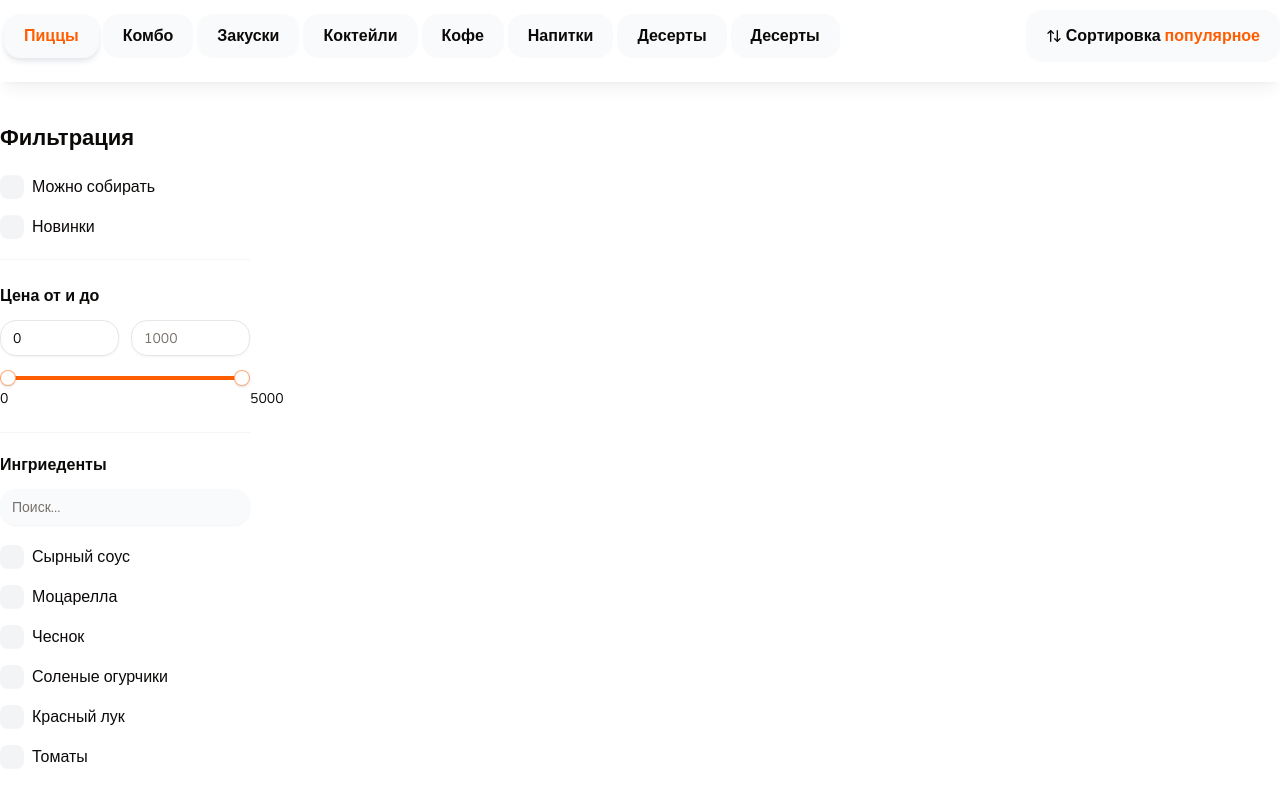
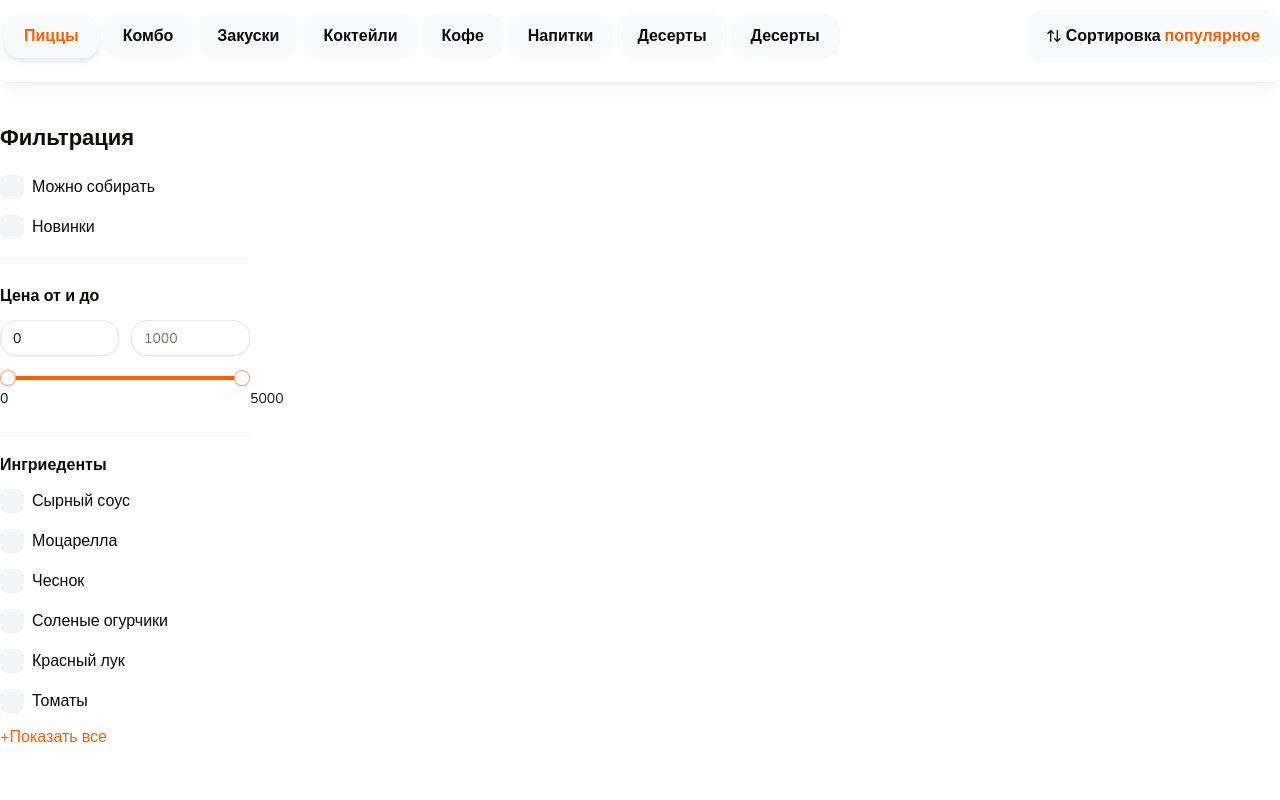
Before and after one commit to anarka312/30github, a Next.js app: page / in a window 1280 px wide. Shown: the part 208-1008 px from the top of the page. Built offline with nearby package versions, Linux system fonts and the light colour scheme.

Commit message:
add product card

```diff
--- a/components/shared/checkbox-filters-group.tsx
+++ b/components/shared/checkbox-filters-group.tsx
@@ -1,15 +1,16 @@
-'use client'
+"use client";
 
 import React from "react";
 import { FilterChecboxProps, FilterCheckbox } from "./filter-checkbox";
 import { Input } from "../ui/input";
+
 
 type Item = FilterChecboxProps;
 
 interface Props {
   title: string;
   items: Item[];
-  defaultItems?: Item[];
+  defaultItems: Item[];
   limit?: number;
   searchInputPlaceholder?: string;
   onChanged?: (values: string[]) => void;
@@ -27,18 +28,32 @@ export const CheckboxFiltersGroup: React.FC<Props> = ({
   defaultValue,
   className,
 }) => {
+  const [showAll, setShowAll] = React.useState(false);
+
+  const [searchValue, setSearchValue] = React.useState('')
+
+  const list = showAll ? items.filter((item) => item.text.toLowerCase().includes(searchValue.toLowerCase())) : defaultItems?.slice(0, limit)
+
+  const onChangedSearchInput = (value: string) => {
+    setSearchValue(value);
+  }
+
   return (
     <div className={className}>
       <p className="font-bold mb-3">{title}</p>
+
+      {showAll && (
         <div className="mb-5">
           <Input
+          onChange={(e) => onChangedSearchInput(e.target.value)}
             placeholder={searchInputPlaceholder}
             className="bg-gray-50 border-none"
           />
         </div>
+      )}
 
       <div className="flex flex-col gap-4 max-h-96 pr-2 overflow-auto scrollbar">
-        {items.map((item, index) => (
+        {list.map((item, index) => (
           <FilterCheckbox
             key={index}
             text={item.text}
@@ -49,6 +64,13 @@ export const CheckboxFiltersGroup: React.FC<Props> = ({
           />
         ))}
       </div>
+      {items.length > limit && (
+        <div className={showAll ? 'border-t border-t-neutral-100 mt-4' : ''}>
+          <button onClick={() => setShowAll(!showAll)} className="text-primary mt-3">
+            {showAll ? 'Скрыть' : '+Показать все'}
+          </button>
+        </div>
+      )}
     </div>
   );
 };
--- a/components/shared/filters.tsx
+++ b/components/shared/filters.tsx
@@ -93,7 +93,30 @@ export const Filters: React.FC<Props> = ({ className }) => {
           text: 'Томаты',
           value: '6',
         },
-
+        {
+          text: 'Сырный соус',
+          value: '1',
+        },
+        {
+          text: 'Моцарелла',
+          value: '2',
+        },
+        {
+          text: 'Чеснок',
+          value: '3',
+        },
+        {
+          text: 'Соленые огурчики',
+          value: '4',
+        },
+        {
+          text: 'Красный лук',
+          value: '5',
+        },
+        {
+          text: 'Томаты',
+          value: '6',
+        },
       ]}/>
     </div>
   );
--- /dev/null
+++ b/components/shared/product-card.tsx
@@ -0,0 +1,40 @@
+import React from "react";
+import Link from "next/link";
+import {Title} from './title';
+
+
+interface Props {
+  id: number;
+  name: string;
+  price: number;
+  imageUrl: string;
+
+  className?: string;
+}
+
+export const ProductCard: React.FC<Props> = ({
+  id,
+  name,
+  price,
+  imageUrl,
+  className,
+}) => {
+  return (
+    <div className={className}>
+      <Link href="/product/1">
+        <div className="flex justify-center p-6 bg-secondary rounded-lg h-[260px]">
+          <img className="w-[215px] h-[215]" src="imageUrl" alt="name" />
+        </div>
+        <Title text={name} size='sm' className='mb-1 mt-3 font-bold'/>
+        <p className="text-sm text-gray-400">
+        Цыпленок, моцарелла, сыры чеддер и пармезан, сырный соус, томаты, соус альфредо, чеснок
+        </p>
+        <div className="flex justify-between items-center mt-4">
+            <span className="text-[20px]">
+                от <b>{price}₽</b>
+            </span>
+        </div>
+      </Link>
+    </div>
+  );
+};
```
Lines whose indentation alone changed are shown as unchanged.
